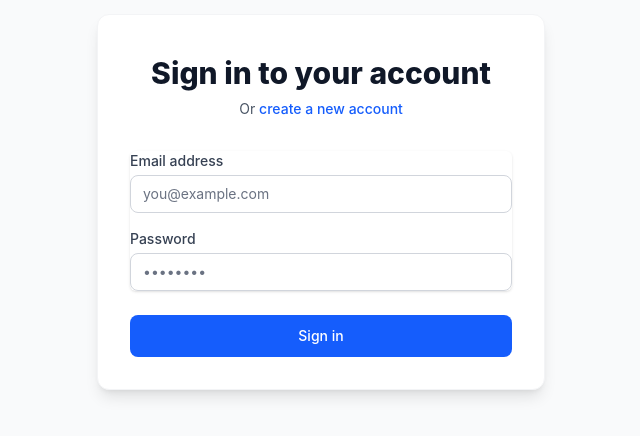
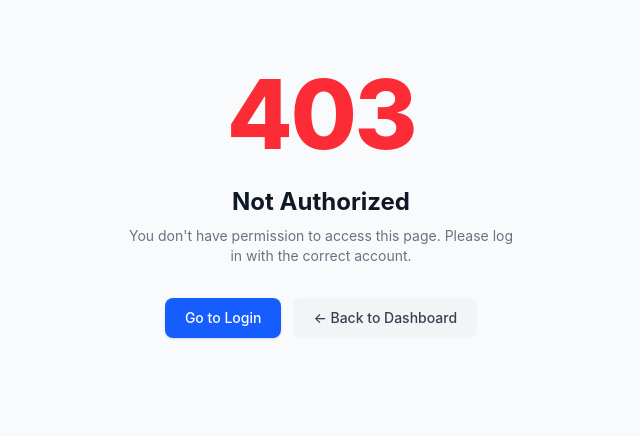
Before and after one commit to bedohossam22/management-app, a React (Vite) app in the folder frontend/: page /unauthorized in a window 1280 px wide. Before the commit this address led to /login. Shown: the part 198-634 px from the top of the page, without its empty margins (319-959 px from the left). Built offline with nearby package versions, Linux system fonts and the light colour scheme; no server answers.

Commit message:
feat: implement Task components and routing for error pages

```diff
--- a/frontend/src/App.tsx
+++ b/frontend/src/App.tsx
@@ -1,8 +1,10 @@
-import { Routes, Route, Navigate } from 'react-router-dom';
+import { Routes, Route } from 'react-router-dom';
 import { useAuth } from './context/AuthContext';
 import LoginPage from './pages/LoginPage';
 import RegisterPage from './pages/RegisterPage';
 import DashboardPage from './pages/DashboardPage';
+import NotFoundPage from './pages/NotFoundPage';
+import NotAuthorizedPage from './pages/NotAuthorizedPage';
 import PrivateRoute from './components/common/PrivateRoute';
 import LoadingSpinner from './components/common/LoadingSpinner';
 
@@ -17,10 +19,11 @@ function App() {
     <Routes>
       <Route path="/login" element={<LoginPage />} />
       <Route path="/register" element={<RegisterPage />} />
+      <Route path="/unauthorized" element={<NotAuthorizedPage />} />
       <Route path="/" element={<PrivateRoute />}>
         <Route index element={<DashboardPage />} />
       </Route>
-      <Route path="*" element={<Navigate to="/" replace />} />
+      <Route path="*" element={<NotFoundPage />} />
     </Routes>
   );
 }
--- a/frontend/src/components/tasks/TaskCard.tsx
+++ b/frontend/src/components/tasks/TaskCard.tsx
@@ -45,7 +45,7 @@ const TaskCard: React.FC<TaskCardProps> = ({ task, onEdit, onDelete, onStatusCha
                     <select
                         value={task.status}
                         onChange={(e) => onStatusChange(task._id, e.target.value as Task['status'])}
-                        className="text-xs bg-gray-50 border border-gray-300 rounded px-2 py-1 focus:outline-none focus:ring-1 focus:ring-blue-500"
+                        className="text-xs bg-gray-50 border border-gray-300 rounded px-2 pr-7 py-1 focus:outline-none focus:ring-1 focus:ring-blue-500"
                     >
                         <option value="To Do">To Do</option>
                         <option value="In Progress">In Progress</option>
--- a/frontend/src/components/tasks/TaskFilters.tsx
+++ b/frontend/src/components/tasks/TaskFilters.tsx
@@ -33,7 +33,7 @@ const TaskFilters: React.FC<TaskFiltersProps> = ({
                 <select
                     value={statusFilter}
                     onChange={(e) => onStatusChange(e.target.value)}
-                    className="px-3 py-2 border border-gray-300 rounded-lg text-sm bg-white focus:outline-none focus:ring-2 focus:ring-blue-500"
+                    className="px-3 pr-8 py-2 border border-gray-300 rounded-lg text-sm bg-white focus:outline-none focus:ring-2 focus:ring-blue-500"
                 >
                     <option value="All">All Statuses</option>
                     <option value="To Do">To Do</option>
@@ -44,7 +44,7 @@ const TaskFilters: React.FC<TaskFiltersProps> = ({
                 <select
                     value={priorityFilter}
                     onChange={(e) => onPriorityChange(e.target.value)}
-                    className="px-3 py-2 border border-gray-300 rounded-lg text-sm bg-white focus:outline-none focus:ring-2 focus:ring-blue-500"
+                    className="px-3 pr-8 py-2 border border-gray-300 rounded-lg text-sm bg-white focus:outline-none focus:ring-2 focus:ring-blue-500"
                 >
                     <option value="All">All Priorities</option>
                     <option value="High">High</option>
--- /dev/null
+++ b/frontend/src/pages/NotAuthorizedPage.tsx
@@ -0,0 +1,31 @@
+import { Link } from 'react-router-dom';
+
+const NotAuthorizedPage = () => {
+    return (
+        <div className="min-h-screen bg-gray-50 flex flex-col items-center justify-center px-4 text-center">
+            <div className="mb-6">
+                <span className="text-8xl font-extrabold text-red-500 tracking-tight">403</span>
+            </div>
+            <h1 className="text-2xl font-bold text-gray-900 mb-2">Not Authorized</h1>
+            <p className="text-gray-500 text-sm mb-8 max-w-sm">
+                You don't have permission to access this page. Please log in with the correct account.
+            </p>
+            <div className="flex items-center gap-3">
+                <Link
+                    to="/login"
+                    className="inline-flex items-center px-5 py-2.5 bg-blue-600 hover:bg-blue-700 text-white text-sm font-medium rounded-lg transition-colors shadow-sm"
+                >
+                    Go to Login
+                </Link>
+                <Link
+                    to="/"
+                    className="inline-flex items-center px-5 py-2.5 bg-gray-100 hover:bg-gray-200 text-gray-700 text-sm font-medium rounded-lg transition-colors"
+                >
+                    ← Back to Dashboard
+                </Link>
+            </div>
+        </div>
+    );
+};
+
+export default NotAuthorizedPage;
--- /dev/null
+++ b/frontend/src/pages/NotFoundPage.tsx
@@ -0,0 +1,23 @@
+import { Link } from 'react-router-dom';
+
+const NotFoundPage = () => {
+    return (
+        <div className="min-h-screen bg-gray-50 flex flex-col items-center justify-center px-4 text-center">
+            <div className="mb-6">
+                <span className="text-8xl font-extrabold text-blue-600 tracking-tight">404</span>
+            </div>
+            <h1 className="text-2xl font-bold text-gray-900 mb-2">Page Not Found</h1>
+            <p className="text-gray-500 text-sm mb-8 max-w-sm">
+                Oops! The page you're looking for doesn't exist or has been moved.
+            </p>
+            <Link
+                to="/"
+                className="inline-flex items-center px-5 py-2.5 bg-blue-600 hover:bg-blue-700 text-white text-sm font-medium rounded-lg transition-colors shadow-sm"
+            >
+                ← Back to Dashboard
+            </Link>
+        </div>
+    );
+};
+
+export default NotFoundPage;
```
